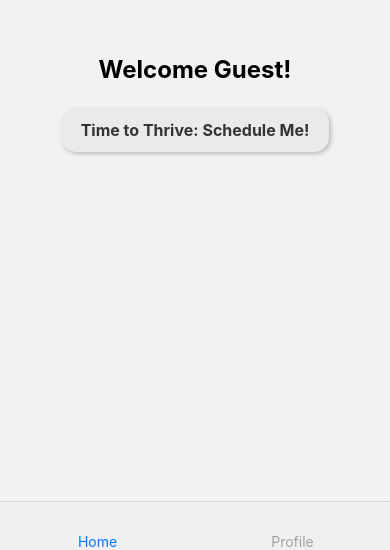
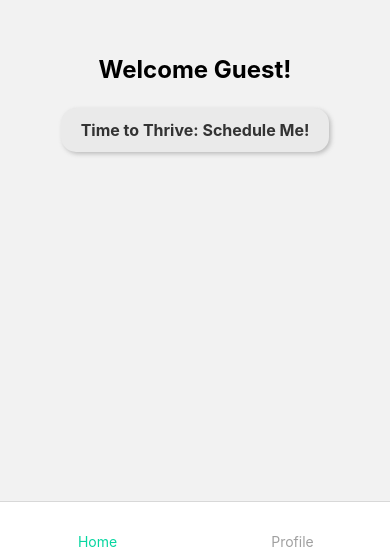
Before and after one commit to golden-state0fmind/Timelink, a React Native app: screen /EditProfile in a window 390 px wide. Shown: the part 294-844 px from the top of the page. Built offline with nearby package versions, Linux system fonts and the light colour scheme.

Commit message:
changes background color

```diff
--- a/src/navigation/Navigation.tsx
+++ b/src/navigation/Navigation.tsx
@@ -13,10 +13,10 @@ const Stack = createStackNavigator();
 
 const commonTabScreenOptions = {
     tabBarStyle: {
-        backgroundColor: '#f0f0f0',
+        backgroundColor: '#ffffff',
         elevation: 0,
     },
-    tabBarActiveTintColor: '#007AFF',
+    tabBarActiveTintColor: '#06D6A0',
     tabBarInactiveTintColor: '#A0A0A0',
     tabBarLabelStyle: {
         fontSize: 14,
@@ -27,7 +27,7 @@ const commonTabScreenOptions = {
 const HomeTabOptions = {
     tabBarLabel: 'Home',
     tabBarStyle: {
-        backgroundColor: '#f0f0f0',
+        backgroundColor: '#ffffff',
         elevation: 0,
     },
     headerShown: false,
```
